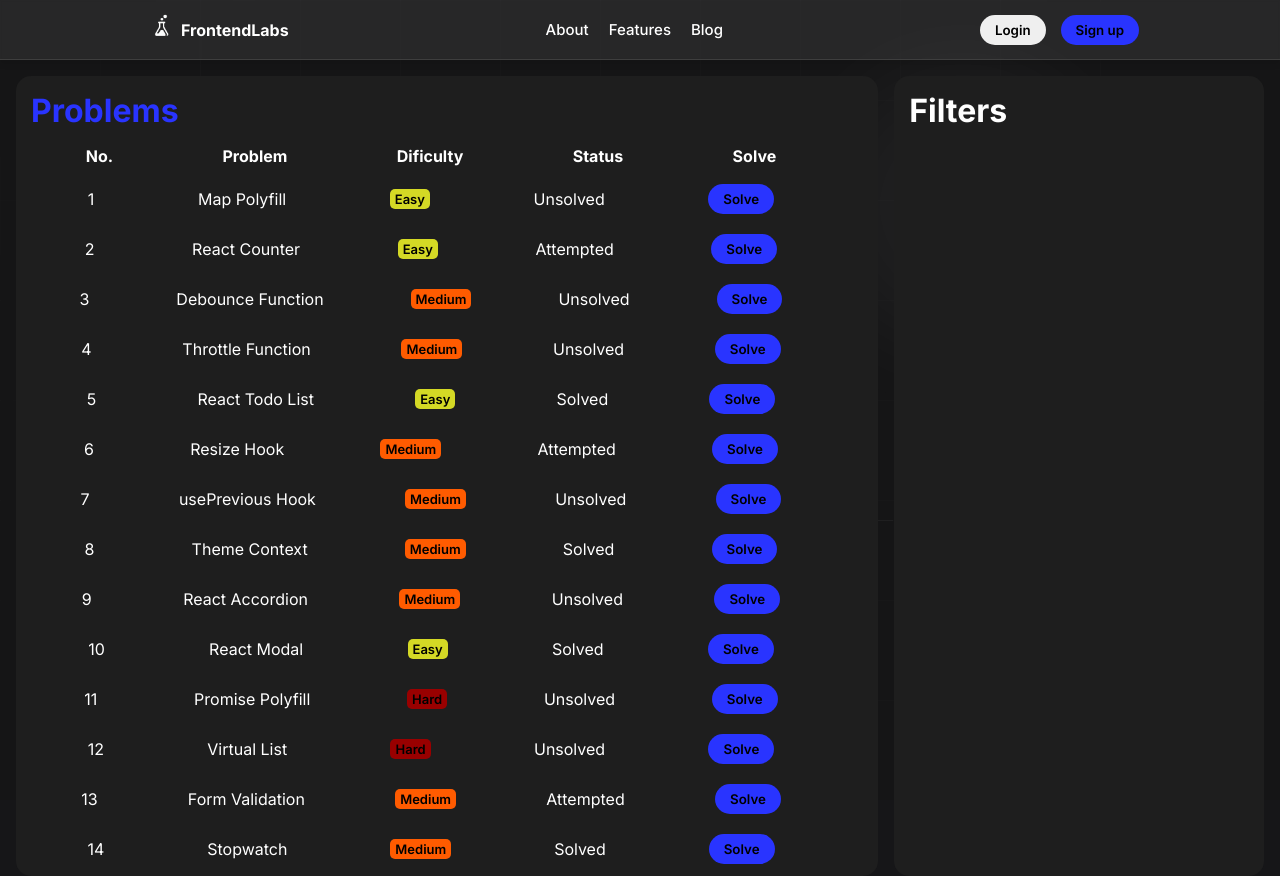
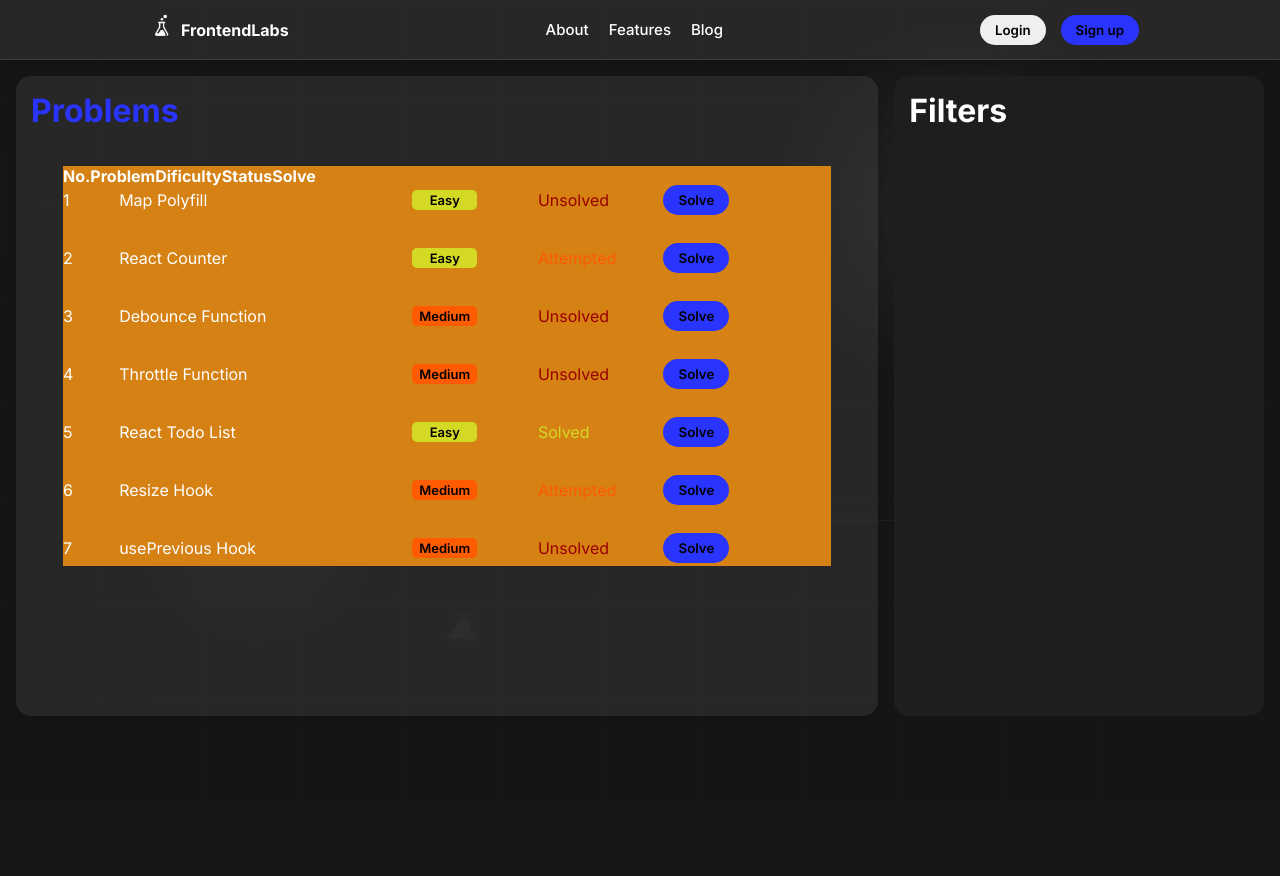
Before and after one commit to Sushant1805/FrontendLabs, a React (Vite) app in the folder Frontend/: page /problems in a window 1280 px wide. After the commit the page ends 800 px from the top, so only its background shows below. Built offline with nearby package versions, Linux system fonts and the light colour scheme; no server answers.

Commit message:
Fixing Problems table issuee ☠

```diff
--- a/Frontend/src/Pages/Problems/Problem.jsx
+++ b/Frontend/src/Pages/Problems/Problem.jsx
@@ -27,6 +27,7 @@ const Problems = () => {
                         <header style={{ color: 'var(--primary-color)' }}>
                             <h1>Problems</h1>
                         </header>
+
                         <table className={styles.problemsTable}>
                             <thead>
                                 <tr className={styles.problemsTableHeadings}>
@@ -37,22 +38,33 @@ const Problems = () => {
                                     <th>Solve</th>
                                 </tr>
                             </thead>
+                            <div className={styles.tableBodyWrapper}>
                             <tbody className={styles.problemTableBody}>
                                 {
                                     data.map((item, index) => {
                                         return (
                                             <tr key={index} className={styles.problemTableRows}>
-                                                <td>{item['No.']}</td>
-                                                <td>{item.Problem}</td>
-                                                <td className={styles.Difficulty}
+                                                <td style={{width:'5%'}}>{item['No.']}</td>
+                                                <td style={{width:'35%'}}>{item.Problem}</td>
+                                                <td style={{width:'15%'}}>
+                                                    <h1 className={styles.Difficulty}
                                                     style={{
                                                         backgroundColor : item.Difficulty === 'Easy' ? '#D4D925' :
-                                                        item.Difficulty === 'Medium' ? '#FF5B00' : '#990000'
-                                                    }}>
-                                                    {item.Difficulty}
+                                                        item.Difficulty === 'Medium' ? '#FF5B00' : '#990000',
+                                                    }}>{item.Difficulty}</h1>
                                                 </td>
-                                                <td>{item.Status}</td>
-                                                <td ><input  className="button button-primary"type="button" value="Solve" /></td>
+                                                <td
+                                                    style={
+                                                        {
+                                                            width:'15%',
+                                                            color : item.Status === 'Solved' ? '#D4D925' :
+                                                            item.Status === 'Attempted' ? '#FF5B00' : '#990000'
+
+                                                        }
+                                                    }>
+                                                    {item.Status}
+                                                    </td>
+                                                <td style={{width:'20%'}} ><input  className="button button-primary"type="button" value="Solve" /></td>
                                             </tr>
                                         )
                                     })
@@ -60,6 +72,7 @@ const Problems = () => {
 
 
                             </tbody>
+                            </div>
                         </table>
                     </div>
                     <div className={styles.filtersContainer}>
--- a/Frontend/src/Pages/Problems/Problems.module.css
+++ b/Frontend/src/Pages/Problems/Problems.module.css
@@ -10,68 +10,101 @@
     display: flex;
     align-items: center;
     justify-content: center;
-    min-height: 100vh;
     gap: 1rem;
-    margin : 1rem 1rem 0 1rem;
+    margin: 1rem 1rem 0 1rem;
     /* Account for fixed navbar */
 }
 
 .problemsContainer {
-    display: flex;
+    height: 80vh;
+    display: flex
+;
     flex-direction: column;
-    gap:1em;
+    gap: 1em;
+    width: 70vw;
+    /* height: 100vh; */
+    border-radius: 15px;
+    padding: 15px 0 0 15px;
+    /* position: relative; */
+    background: rgba(255, 255, 255, 0.08);
+    backdrop-filter: blur(1px);
+    box-shadow: 0 4px 6px rgba(0, 0, 0, 0.1);
+}
+
+.filtersContainer {
     background-color: #1e1e1e;
-    width: 70vw;
-    height: 100vh;
+    width: 30vw;
+    height: 80vh;
     border-radius: 15px;
     padding: 15px 0 0 15px;
 }
 
-.filtersContainer {
-    background-color: #1e1e1e;
-    width:30vw;
-    height: 100vh;
-    border-radius: 15px;
-    padding: 15px 0 0 15px;
+.problemsTable {
+    border-collapse: separate;
+    /* Important */
+    border-spacing: 0 10px;
+    width: 60vw;
+    display: table;
+    gap: 1em;
+    margin: 0 2em 0 2em;
+
 }
 
-.problemsTable{
-   width: 50em;
-   display: flex;
-   flex-direction: column;
-   gap:1em
+.problemsTableHeadings {
+    text-align: left;
+    position: fixed;
+
 }
-.problemsTableHeadings{
-    display: flex;
-    justify-content: space-around;
-    align-items: flex-start;
+.problemsTableHeadings th{
+    text-align: center;
 }
-.problemTableBody{
-    display: flex;
-    flex-direction: column;
-    gap: 1em;
+.tableBodyWrapper{
+    width: 60vw;
+    background-color: rgb(213, 129, 20);
+    height: 50vh;
+    overflow-y: scroll;
 }
-.problemTableRows{
-    display: flex;
-    justify-content: space-around;
-    align-items: center;
+
+.problemTableRows {
     border-radius: 15px;
     padding: 2px 5px 2px 5px;
 
 }
 
-.Difficulty{
+.problemTableRows td {
+    text-align: left;
+}
+
+.Difficulty {
+    text-align: center;
+    width: 5em;
     border-radius: 5px;
     padding: 2px 5px 2px 5px;
-    color:black;
+    color: black;
     font-weight: 600;
     font-size: small;
 }
 
+.problemsTable td {
+    padding: 0px 2em 0px 0px;
+    /* or adjust as needed */
+}
 
-.solveButton{
+
+.solveButton {
     border-radius: 5px;
     padding: 2px 5px 2px 5px;
     background-color: var(--primary-color);
     border: none;
 }
+
+.problemTableRows {
+    cursor: pointer;
+
+    height: 3em;
+}
+
+.problemTableRows:hover {
+    background-color: #151515;
+    transition: all 0.2s ease-in-out;
+}
```
